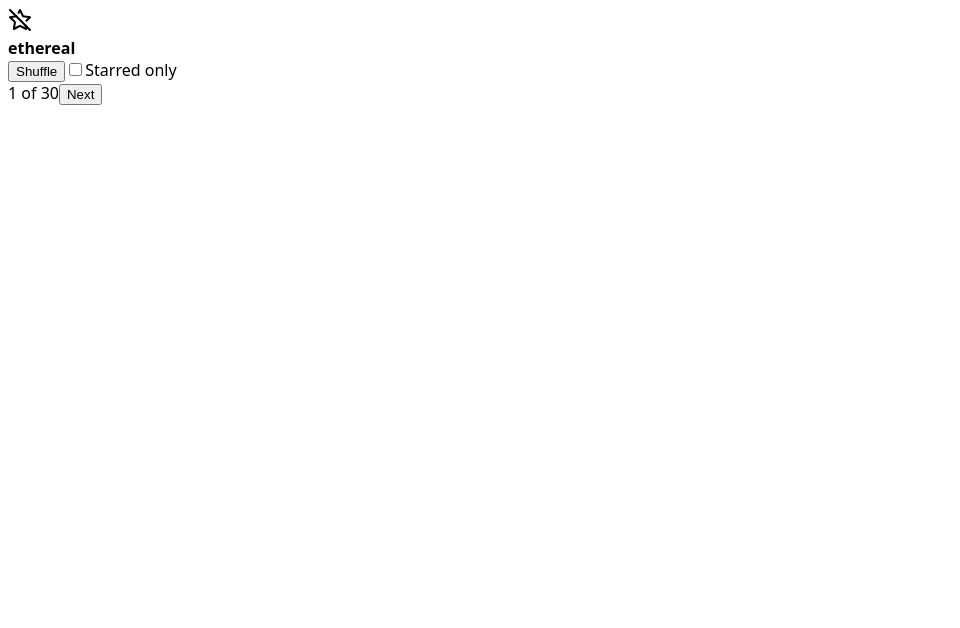
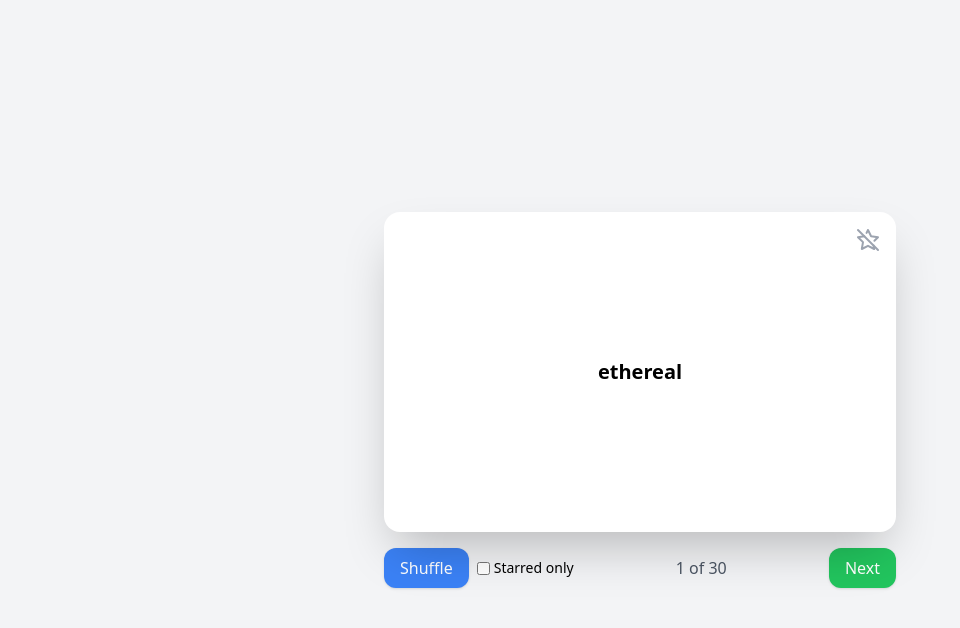
Before and after one commit to htsnowday/vocab, a React (Vite) app: page / in a window 1280 px wide. Shown: the top 628 px of the page, without its empty margins (0-960 px from the left). Built offline with nearby package versions, Linux system fonts and the light colour scheme.

Commit message:
Update index.css

```diff
--- a/src/index.css
+++ b/src/index.css
@@ -1,3 +1,3 @@
-body {
-  font-family: system-ui, sans-serif;
-}
+@tailwind base;
+@tailwind components;
+@tailwind utilities;
```
